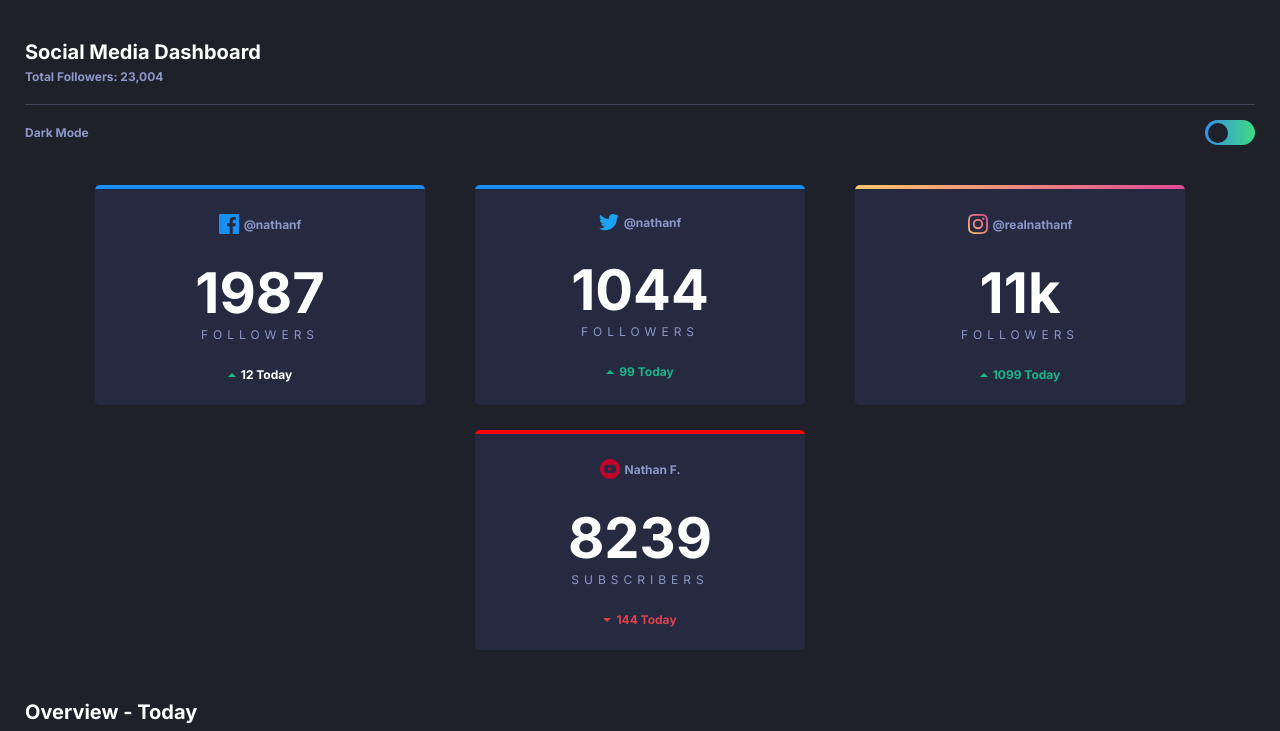
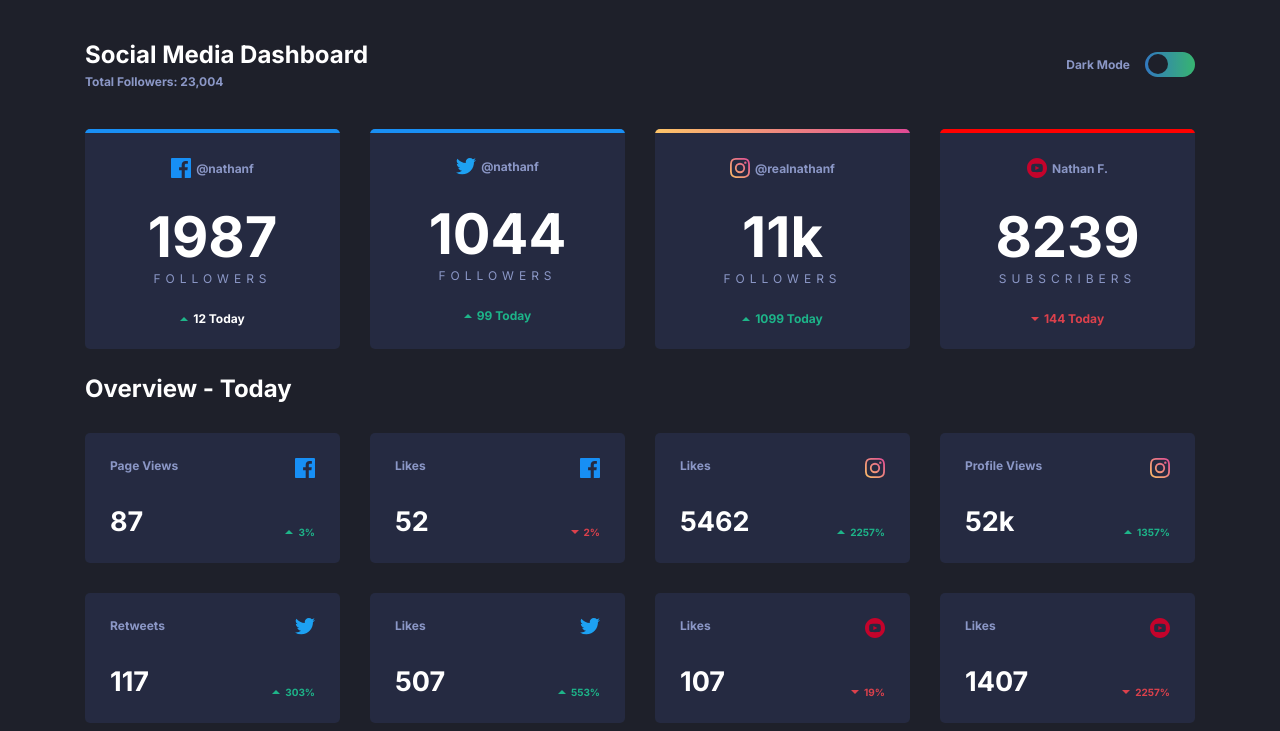
Before and after one commit to Pawel-Gnat/Frontend-Mentor-Social-media-dashboard, a plain HTML site: page index.html in a window 1280 px wide. Shown: the top 731 px of the page. Drawn offline with Linux system fonts and the light colour scheme.

Commit message:
finished general styling, added hovers and media queries, added one JS variable

```diff
--- a/index.html
+++ b/index.html
@@ -15,7 +15,8 @@
 
 <body>
 	<main>
-		<section>
+		<section class="wrapper">
+
 			<div class="heading">
 				<div class="heading__primary">
 					<h1 class="heading__primary--title">social media dashboard</h1>
@@ -31,6 +32,8 @@
 					</div>
 				</div>
 			</div>
+
+			<div class="heading-bg"></div>
 
 			<div class="general-stats">
 				<div class="stats-card">
--- a/js/main.js
+++ b/js/main.js
@@ -0,0 +1,6 @@
+const switchThemeInput = document.querySelector('#themeSwitch') // my input theme switcher
+const body = document.querySelector('body')
+
+switchThemeInput.addEventListener('click', e => {
+	body.classList.toggle('white')
+})
--- a/sass/style.scss
+++ b/sass/style.scss
@@ -1,4 +1,4 @@
-// VARIABLES PRIMARY
+/* VARIABLES PRIMARY */
 $lime-green: hsl(163, 72%, 41%);
 $bright-red: hsl(356, 69%, 56%);
 $facebook: hsl(208, 92%, 53%);
@@ -6,23 +6,24 @@ $twitter: hsl(203, 89%, 53%);
 $instagram-linear: hsl(37, 97%, 70%), hsl(329, 70%, 58%);
 $youtube: hsl(348, 97%, 39%);
 
-// DARK THEME
+/* DARK THEME */
 $toggle-dark: hsl(210, 78%, 56%), hsl(146, 68%, 55%);
 $very-dark-blue-BG: hsl(230, 17%, 14%);
 $very-dark-blue-top-BG-pattern: hsl(232, 19%, 15%);
 $dark-desaturated-blue-card-BG: hsl(228, 28%, 20%);
+$dark-desaturated-blue-card-BG-hover: hsl(228, 28%, 25%);
 $desaturated-blue-text: hsl(228, 34%, 66%);
 $desaturated-blue-text2: rgba(139, 151, 198, 0.3);
 $white-text: hsl(0, 0%, 100%);
 
-// LIGHT THEME
+/* LIGHT THEME */
 $white-BG: hsl(0, 0%, 100%);
 $very-pale-blue-top-BG-pattern: hsl(225, 100%, 98%);
 $light-grayish-blue-card-BG: hsl(227, 47%, 96%);
 $dark-grayish-blue-text: hsl(228, 12%, 44%);
 $very-dark-blue-text: hsl(230, 17%, 14%);
 
-// SITE
+/* SITE */
 *,
 *::after,
 *::before {
@@ -42,9 +43,15 @@ body {
 	display: flex;
 	flex-direction: column;
 	min-height: 100vh;
-	min-width: 320px;
 	margin: 4rem 0rem;
+	padding: 0 2.5rem;
 	background-color: $very-dark-blue-BG;
+}
+
+.wrapper {
+	// section class, used just to set max width and center horizontally all content
+	max-width: 111rem;
+	margin: auto;
 }
 
 .heading {
@@ -52,8 +59,9 @@ body {
 	display: flex;
 	flex-direction: column;
 	font-weight: 700;
+	// background-color: $very-dark-blue-top-BG-pattern;
 	color: $desaturated-blue-text;
-	margin: 0 2.5rem 4rem;
+	margin-bottom: 4rem;
 
 	&__primary {
 		&--title {
@@ -86,6 +94,7 @@ body {
 	position: absolute;
 	width: 5rem;
 	height: 2.5rem;
+	opacity: 0;
 }
 
 .theme-switch-label {
@@ -96,12 +105,15 @@ body {
 	height: 2.5rem;
 	background: linear-gradient(90deg, $toggle-dark);
 	border-radius: 100vmax;
+	opacity: 0.8;
+	transition: opacity 0.3s;
+	cursor: pointer;
 }
 
 .theme-switch-switcher {
 	// "ball" shape knob to switch theme
 	position: absolute;
-	top: 0.3rem;
+	top: 0.225rem;
 	left: 0.3rem;
 	height: 2rem;
 	width: 2rem;
@@ -115,24 +127,30 @@ body {
 	transform: translateX(2.4rem);
 }
 
-// SOCIAL MEDIA STATISTIC BIG CARDS
+/* SOCIAL MEDIA STATISTIC BIG CARDS */
 
 .general-stats {
 	display: flex;
 	flex-flow: wrap;
 	justify-content: center;
+	gap: 2.5rem;
 	margin-bottom: 2.5rem;
 }
 
 .stats-card {
+	// styling area for one of my cards
+	position: relative;
+	flex-grow: 1;
+	flex-basis: 25.5rem;
 	width: 100%;
 	max-width: 33rem;
 	height: 22rem;
 	border-radius: 0.5rem;
-	margin: 0 2.5rem 2.5rem;
 	background-color: $dark-desaturated-blue-card-BG;
 	text-align: center;
 	overflow: hidden;
+	transition: background-color 0.5s;
+	cursor: pointer;
 
 	&__gradient {
 		width: 100%;
@@ -196,19 +214,29 @@ body {
 	color: $bright-red;
 }
 
+/* OVERVIEW WEBSITE SECTION */
+
 .overview {
 	font-weight: 700;
-	margin: 0 2.5rem 4rem;
+	display: flex;
+	flex-flow: wrap;
+	justify-content: center;
+	gap: 1.5rem;
+	margin-bottom: 4rem;
 
 	&__heading {
+		width: 100%;
+		justify-self: start;
 		text-transform: capitalize;
 		font-size: 2rem;
 		color: $white-text;
-		margin-bottom: 1rem;
 	}
 }
 
 .overview-card {
+	// styling area for one of my cards
+	flex-grow: 1;
+	flex-basis: 25.5rem;
 	display: grid;
 	grid-template-columns: repeat(2, 1fr);
 	grid-template-rows: auto;
@@ -217,8 +245,9 @@ body {
 	height: 13rem;
 	border-radius: 0.5rem;
 	padding: 2.5rem;
-	margin-bottom: 1.5rem;
 	background-color: $dark-desaturated-blue-card-BG;
+	transition: background-color 0.5s;
+	cursor: pointer;
 
 	&__stats {
 		grid-area: 1 / 1 / 2 / 2;
@@ -254,4 +283,83 @@ body {
 	}
 }
 
-// need to finish my css color red styling
+.overview-card:nth-of-type(2) .overview-card__media .overview-card__media--bottom,
+.overview-card:nth-of-type(7) .overview-card__media .overview-card__media--bottom,
+.overview-card:nth-of-type(8) .overview-card__media .overview-card__media--bottom {
+	color: $bright-red;
+}
+
+footer {
+	text-align: center;
+	color: $desaturated-blue-text;
+
+	a {
+		color: $bright-red;
+	}
+}
+
+/* HOVERS */
+
+.theme-switch-label:hover {
+	opacity: 1;
+}
+
+.stats-card:hover,
+.overview-card:hover {
+	background-color: $dark-desaturated-blue-card-BG-hover;
+}
+
+/* WHITE MODE */
+
+body.white {
+	background-color: $white-BG;
+}
+
+/* MEDIA QUERIES */
+
+@media (min-width: 575px) {
+	.overview {
+		gap: 3rem;
+	}
+}
+
+@media (min-width: 600px) {
+	.general-stats {
+		gap: 3rem;
+	}
+}
+
+@media (min-width: 768px) {
+	.heading {
+		flex-direction: row;
+		justify-content: space-between;
+
+		&__primary {
+			&--text {
+				border-bottom: 0;
+				padding: 0.5rem 0 0rem;
+			}
+		}
+
+		&__secondary {
+			gap: 1.5rem;
+			margin-top: 0;
+		}
+	}
+}
+
+@media (min-width: 992px) {
+	.heading {
+		&__primary {
+			&--title {
+				font-size: 2.4rem;
+			}
+		}
+	}
+
+	.overview {
+		&__heading {
+			font-size: 2.4rem;
+		}
+	}
+}
```
Also changed, not shown: css/style.css, 1 other file.
